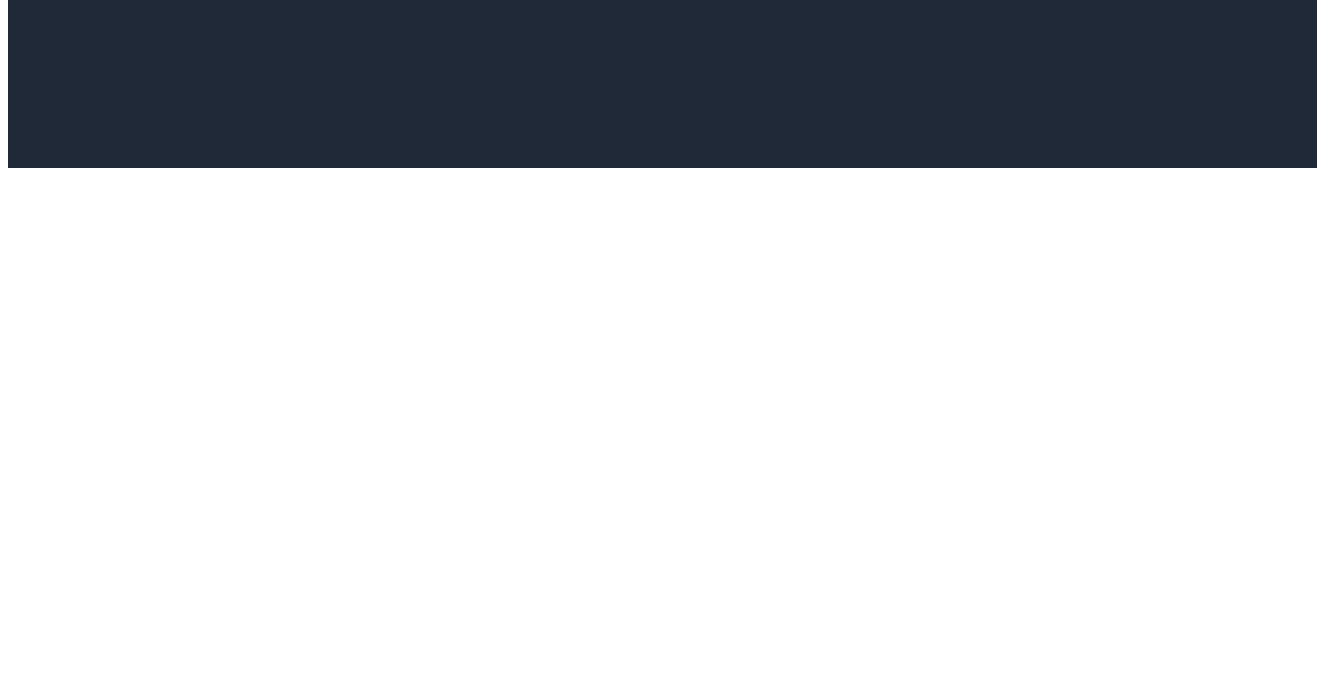
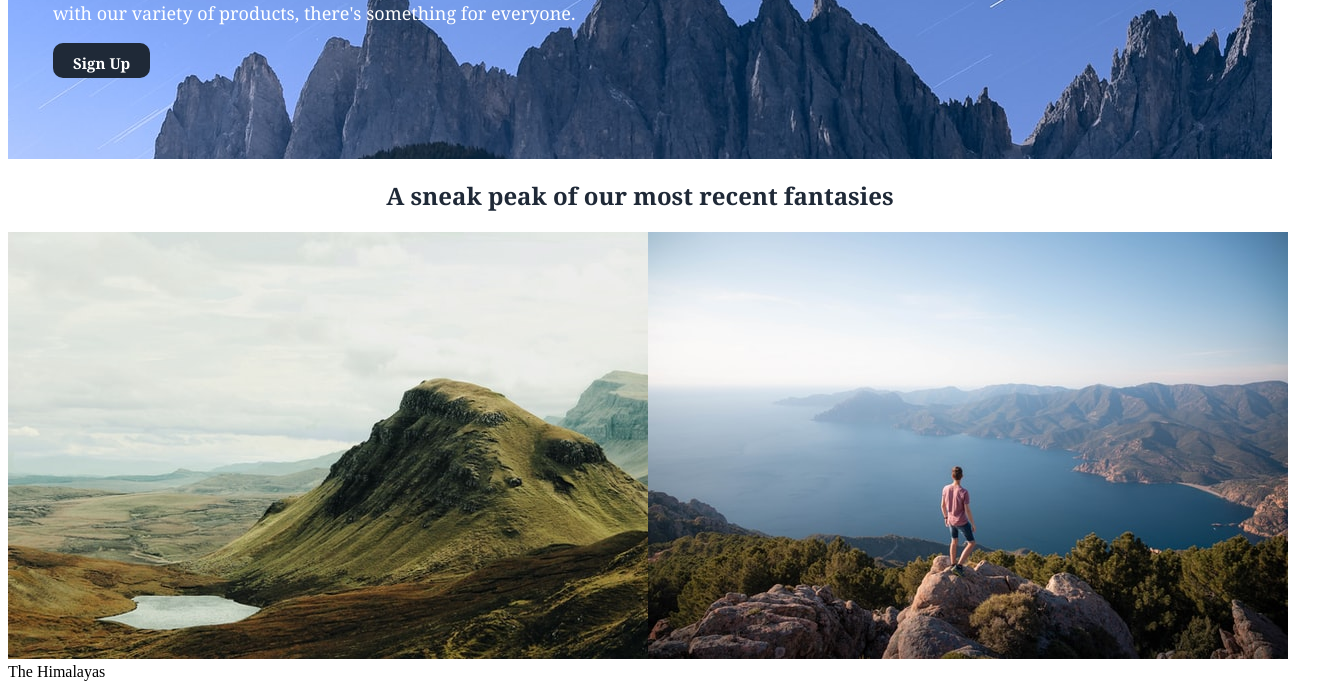
Before and after one commit to Ismail-Garba/landingpage2, a plain HTML site: page index.html in a window 1280 px wide. Shown: the part 225-914 px from the top of the page, 1317 px wide, since content can reach past the window. Before the commit the page ends 800 px from the top, so only its background shows below. Drawn offline with Linux system fonts and the light colour scheme; files whose address does not match are found by name.

Commit message:
Add images, quote and footer

```diff
--- a/index.html
+++ b/index.html
@@ -17,12 +17,25 @@
    <a href="#">About Us</a>
    <a href="#">Contact</a>
    <a href="#">Gallery</a>
-   <button class="login">Sign Up</button>
+   <a href="#">Blog</a>
   </div>
 </div>
 <div class="bigword">
-<h1>Explore the Multiverse<br>through the lens of your camera</h1>
-<p>with our variety of products, there's something for everyone</p>
+<h1>Explore the Multiverse<br>one step at a time</h1>
+<p>with our variety of products, there's something for everyone.</p>
+<button class="signup">Sign Up</button>
+</div>
+<h2>A sneak peak of our most recent fantasies</h2>
+<div class="exhibits">
+  <div class="item">
+    <img src="/home/ismail/repos/landingpage2/images/pic1.jpg" alt="valley">
+    <div class="caption">
+      The Himalayas
+    </div>
+  </div>
+  <div class="item">
+    <img src="/home/ismail/repos/landingpage2/images/pic2.jpg" alt="boy on a mountain">
+  </div>
 </div>
   </body>
 </html>
--- a/style.css
+++ b/style.css
@@ -11,14 +11,24 @@
     margin-left:55px;
     color:#1F2937;
 }
-.login{
-    margin-left:50px;
-    font-size:18px;
+.nav a:hover{
     color:#3882F6;
+}
+.signup{
+    margin-left:45px;
+    padding-top:10px;
+    font-size:15px;
+    font-family:Cochin, Georgia, Times, 'Times New Roman', serif;
+    font-weight: bold;
+    color:white;
     font-family:Cambria, Cochin, Georgia, Times, 'Times New Roman', serif;
-    background-color:white;
-    border-color: #3882F6;
-    border-radius:15px;
+    background-color:#1F2937;
+    border: none;
+    border-radius:10px;
+}
+.signup:hover{
+    background-color: #3882F6;
+    color:#1F2937;
 }
 button{
     padding:5px 20px;
@@ -30,10 +40,15 @@ button{
     font-family: Georgia, 'Times New Roman', Times, serif;
     color:#3882F6;
 }
+.bigword{
+    background: url('/home/ismail/repos/landingpage2/images/nature3.jpg') no-repeat;
+    background-position-y:-305px;
+    background-position-x:-250px;
+    height:300px;
+
+}
 .bigword h1{
-    width:100%;
-    height:300px;
-    background-color: #1F2937;
+    font-size: 40px;
     color:white;
     padding-left:45px;
     padding-top: 15px;
@@ -41,5 +56,21 @@ button{
 }
 div p{
     color:white;
-    font-size:34px;
+    font-size:18px;
+    margin-top:-10px;
+    padding-left:45px;
+    font-family:Cochin, Georgia, Times, 'Times New Roman', serif;
 }
+h2{
+    text-align: center;
+    color:#1F2937;
+    font-family:Cochin, Georgia, Times, 'Times New Roman', serif;
+}
+.exhibits{
+    display:flex;
+    justify-content: space-around;
+
+}
+.item{
+
+}
```
Also changed, not shown: images/cubicbg.jpg (added), images/nature1.jpg (added), images/nature2.jpg (added), images/nature3.jpg (added), images/pic1.jpg (added), images/pic2.jpg (added), images/pic3.jpg (added), images/pic4.jpg (added).
